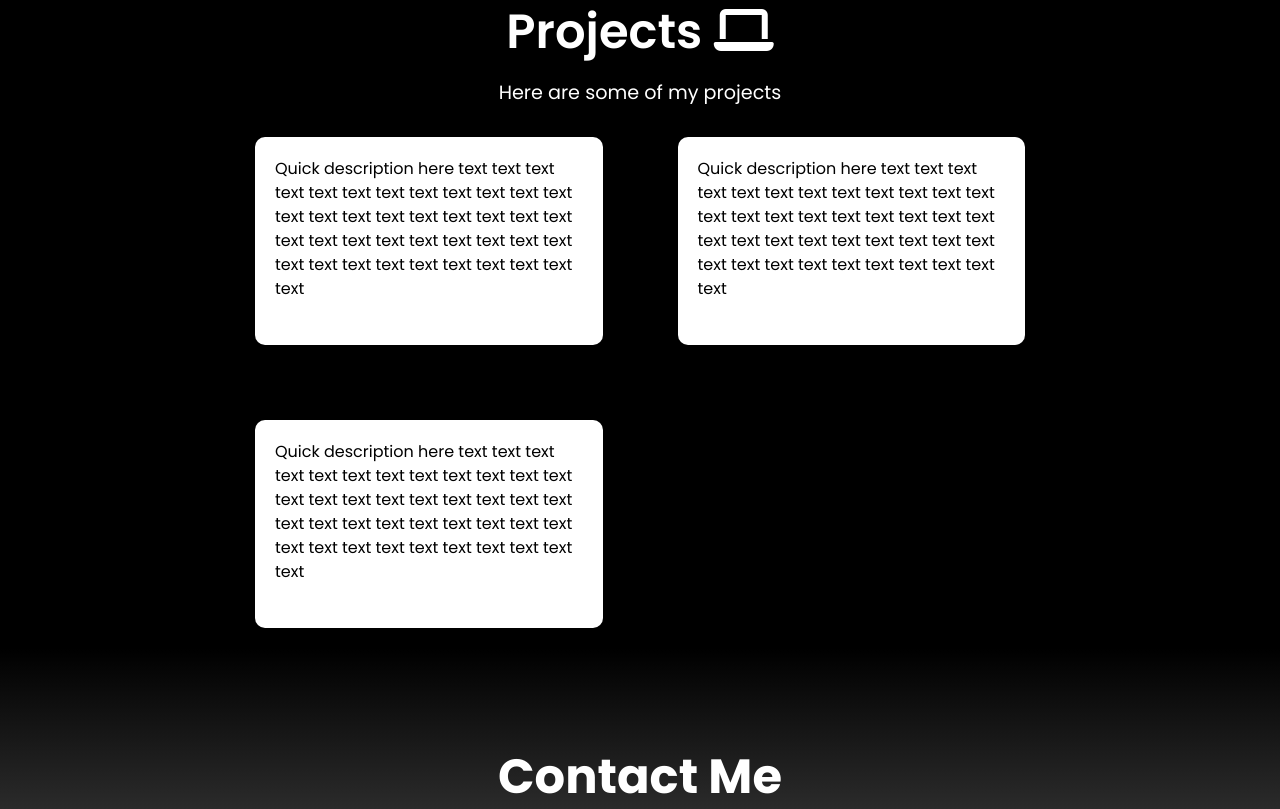
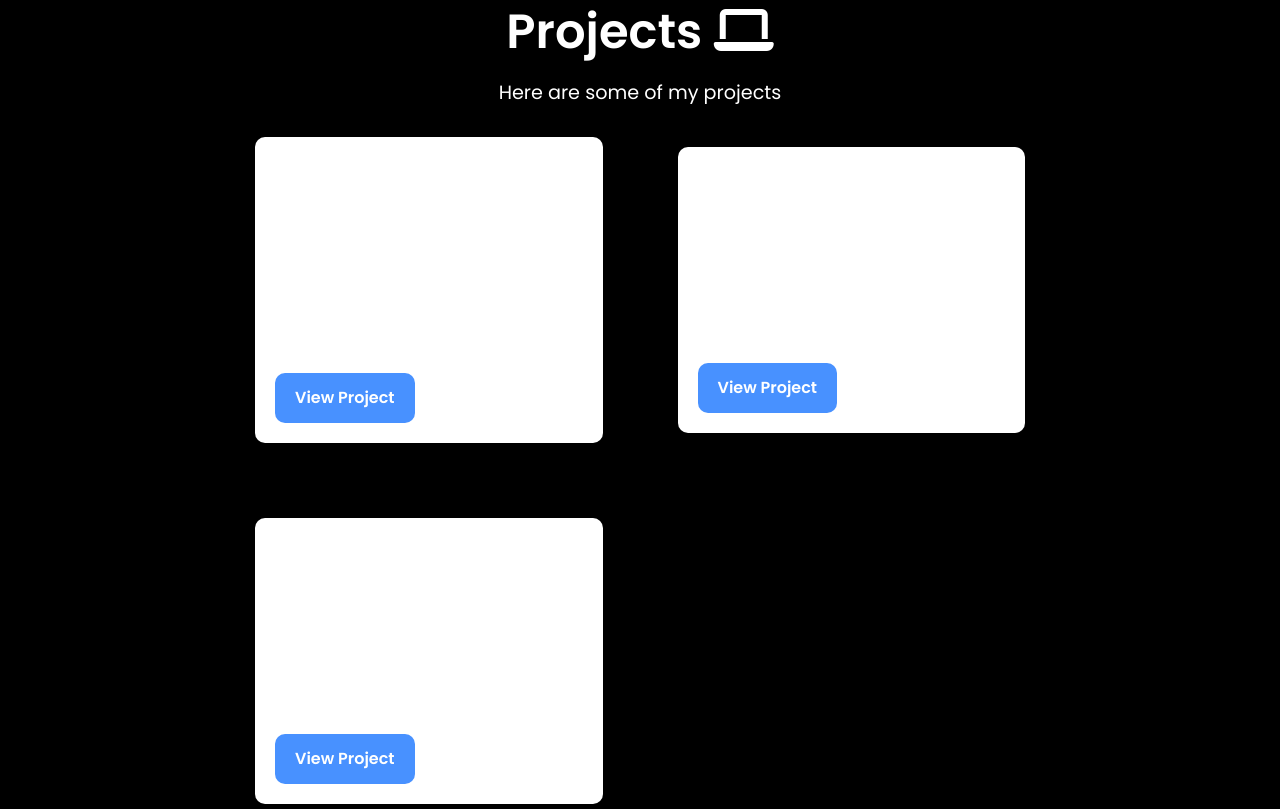
Before and after one commit to Matthew-Tian5/Matthew-Tian5.github.io, a plain HTML site: page index.html in a window 1280 px wide. Shown: the part 2591-3400 px from the top of the page. Drawn offline with Linux system fonts and the light colour scheme; a script that the page names is missing.

Commit message:
Added links to html file

```diff
--- a/index.html
+++ b/index.html
@@ -95,33 +95,33 @@
 
     <!--projects and leetcode-->
 
-    <section class = "projects bg-dark">
+    <section class="projects bg-dark">
   <div class="container-sm">
     <h2 class="text-xxl text-center">Projects <i class='fas fa-laptop'></i></h2>
-        <p class = "text-md text-center">Here are some of my projects</p>
+    <p class="text-md text-center">Here are some of my projects</p>
     <div class="project-links">
-          <div class="card">
-
-            <p>Quick description here text text text text text text text text text text
-              text text text text text  text text text text text  text text text text text
-              text text text text text  text text text text text  text text text text text
-            </p>
-              <a href="#" class = "text-white">My website</a></div>
-          <div class="card">
-            <p>Quick description here text text text text text text text text text text
-              text text text text text  text text text text text  text text text text text
-              text text text text text  text text text text text  text text text text text </p>
-              <a href="#" class = "text-white">Food Menu</a>
-          </div>
-          <div class="card">
-            <p>Quick description here text text text text text text text text text text
-              text text text text text  text text text text text  text text text text text
-              text text text text text  text text text text text  text text text text text </p>
-             <a href="#" class = "text-white">Software Design</a></div>
+      <!-- Project 1: AI-Bot -->
+      <div class="project-card card">
+        <h3 class="text-lg text-white">AI-Bot</h3>
+        <p class="text-sm text-white">A Python-based chatbot leveraging NLP for interactive conversations. Built with OpenAI's API and custom training datasets.</p>
+        <a href="https://github.com/Matthew-Tian5/AI-Bot" class="btn btn-primary">View Project</a>
       </div>
 
+      <!-- Project 2: Student Formatter -->
+      <div class="project-card card">
+        <h3 class="text-lg text-white">Student Formatter</h3>
+        <p class="text-sm text-white">Automates student data processing with Pandas. Cleans CSV/Excel files and generates formatted reports.</p>
+        <a href="https://github.com/Matthew-Tian5/Student-Formatter" class="btn btn-primary">View Project</a>
       </div>
 
+      <!-- Project 3: Vulnerability Scanner -->
+      <div class="project-card card">
+        <h3 class="text-lg text-white">Vulnerability Scanner</h3>
+        <p class="text-sm text-white">Security tool that scans networks for open ports and common vulnerabilities using Python and Nmap.</p>
+        <a href="https://github.com/Matthew-Tian5/Vulnerability-Scanner" class="btn btn-primary">View Project</a>
+      </div>
+    </div>
+  </div>
 </section>
 
     <!--contact me-->
@@ -144,13 +144,13 @@
             <div class="cm-card-body">
               <ul>
                 <li>
-                  <a href="#" class="cm-links"><img src="images/Instagram_icon.png" alt="Matthew" class = "cm-logos">Instagram</a>
+                  <a href="https://www.instagram.com/matthew.0520m/" class="cm-links"><img src="images/Instagram_icon.png" alt="Matthew" class = "cm-logos">Instagram</a>
                 </li>
                 <li>
-                  <a href="#" class="cm-links"><img src="images/linked-in-logo.png" alt="Matthew" class = "cm-logos"> Linked In</a>
+                  <a href="https://www.linkedin.com/in/matthew-tian-1a7a5236a/" class="cm-links"><img src="images/linked-in-logo.png" alt="Matthew" class = "cm-logos"> Linked In</a>
                 </li>
                 <li>
-                  <a href="#" class="cm-links"><img src="images/github.png" alt="Matthew" class = "cm-logos"> Github</a>
+                  <a href="https://github.com/Matthew-Tian5" class="cm-links"><img src="images/github.png" alt="Matthew" class = "cm-logos"> Github</a>
                 </li>
                 <li>
                   <a href="matthew.tian2005@gmail.com" class="cm-links"><i class=""far-fas-address-book></i> Email</a>
@@ -174,7 +174,7 @@
             <div class="cm-card-body">
               <ul>
                 <li>
-                  <i class="fa-solid fa-address-card"></i><iframe src="Resume test.pdf" width="100%" height="50%"> Resume</iframe>
+                  <i class="fa-solid fa-address-card"></i><iframe src="Resume/Matthew Tian Resume.docx" width="100%" height="50%"> Resume</iframe>
 
                 </li>
               </ul>
```
Lines whose indentation alone changed are shown as unchanged.
